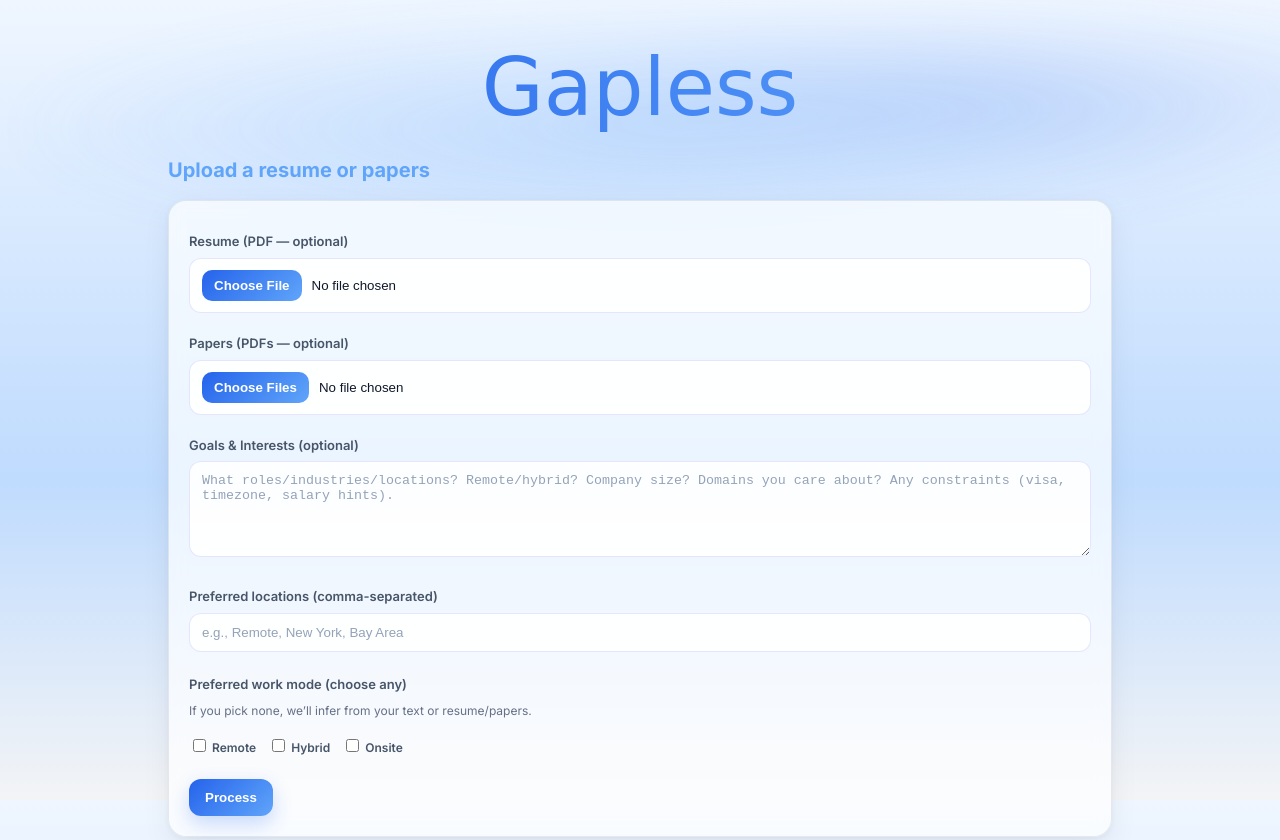
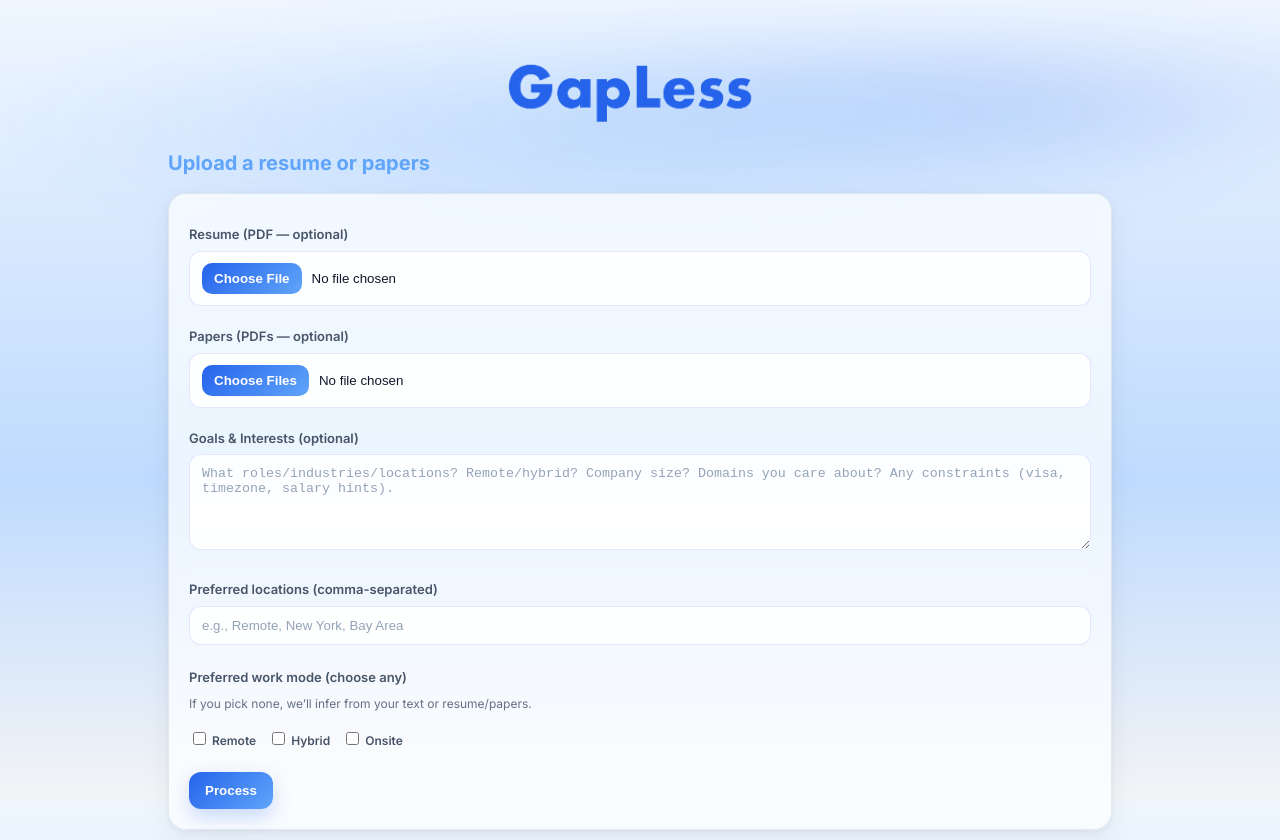
Before and after one commit to pr4-kp/hackmit2025, a website: page v4/index.html in a window 1280 px wide. Drawn offline with Linux system fonts and the light colour scheme.

Commit message:
changed logo to gif

```diff
--- a/v4/index.html
+++ b/v4/index.html
@@ -197,7 +197,10 @@
 </head>
 <body>
   <div class="wrap">
-    <h1>Gapless</h1>
+    <!--<h1>Gapless</h1>-->
+    <div style="text-align: center;">
+    <img src="logo.gif" alt="logo" style=width:300px;height:100px;>
+    </div>
     <h3>Upload a resume or papers</h3>
 
     <div class="panel">
```
Also changed, not shown: v4/logo.gif (added).
